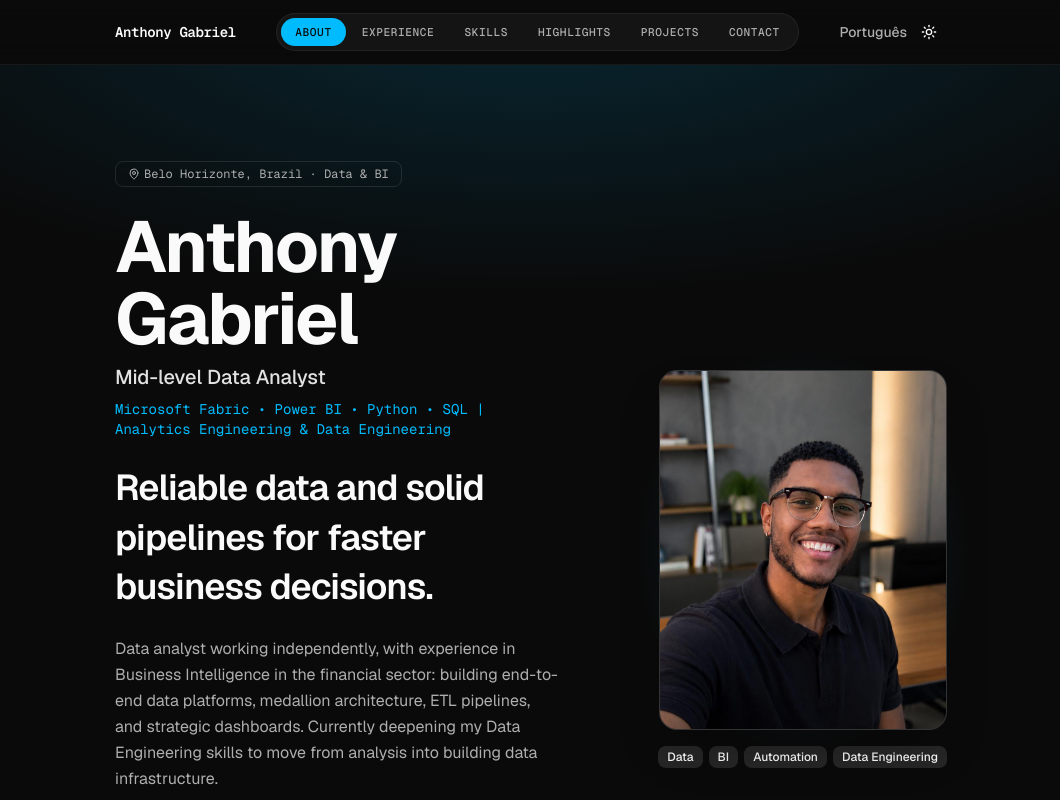
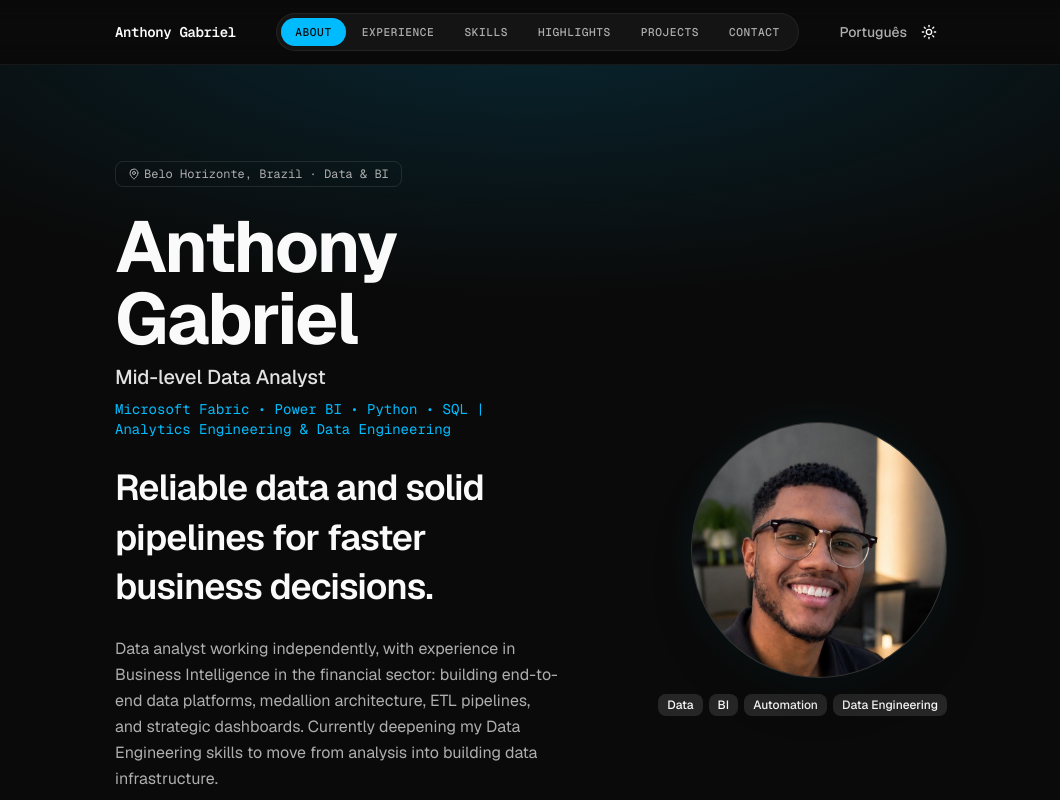
Before and after one commit to anthonygaab13/portfolio, a Next.js app: page /en in a window 1280 px wide. Shown: the top 800 px of the page, without its empty margins (109-1169 px from the left). Built offline with nearby package versions, Linux system fonts and the light colour scheme.

Commit message:
Volta o avatar do hero para formato circular
- Troca o card retangular (4:5) de volta para um circulo, a pedido
  do usuario
- Recorta a foto mais de perto no rosto para o enquadramento
  circular ficar bem centralizado

```diff
--- a/src/components/sections/Hero.tsx
+++ b/src/components/sections/Hero.tsx
@@ -68,17 +68,17 @@ export async function Hero({ locale }: { locale: Locale }) {
         </div>
 
         <div className="flex flex-col items-center gap-4 md:items-end">
-          <div className="relative w-56 sm:w-64 md:w-72">
+          <div className="relative w-48 sm:w-56 md:w-64">
             <div
-              className="absolute -inset-6 -z-10 rounded-[2rem] bg-[radial-gradient(ellipse,color-mix(in_oklch,var(--primary)_20%,transparent),transparent_70%)]"
+              className="absolute -inset-6 -z-10 rounded-full bg-[radial-gradient(circle,color-mix(in_oklch,var(--primary)_20%,transparent),transparent_70%)]"
               aria-hidden
             />
-            <div className="relative aspect-[4/5] w-full overflow-hidden rounded-2xl border border-border/60 bg-muted shadow-2xl">
+            <div className="relative aspect-square w-full overflow-hidden rounded-full border border-border/60 bg-muted shadow-2xl">
               <Image
                 src={profile.avatarSrc}
                 alt={profile.name}
                 fill
-                sizes="(min-width: 768px) 18rem, 14rem"
+                sizes="(min-width: 768px) 16rem, 12rem"
                 className="object-cover"
                 priority
               />
```
Also changed, not shown: public/images/avatar.jpg.
